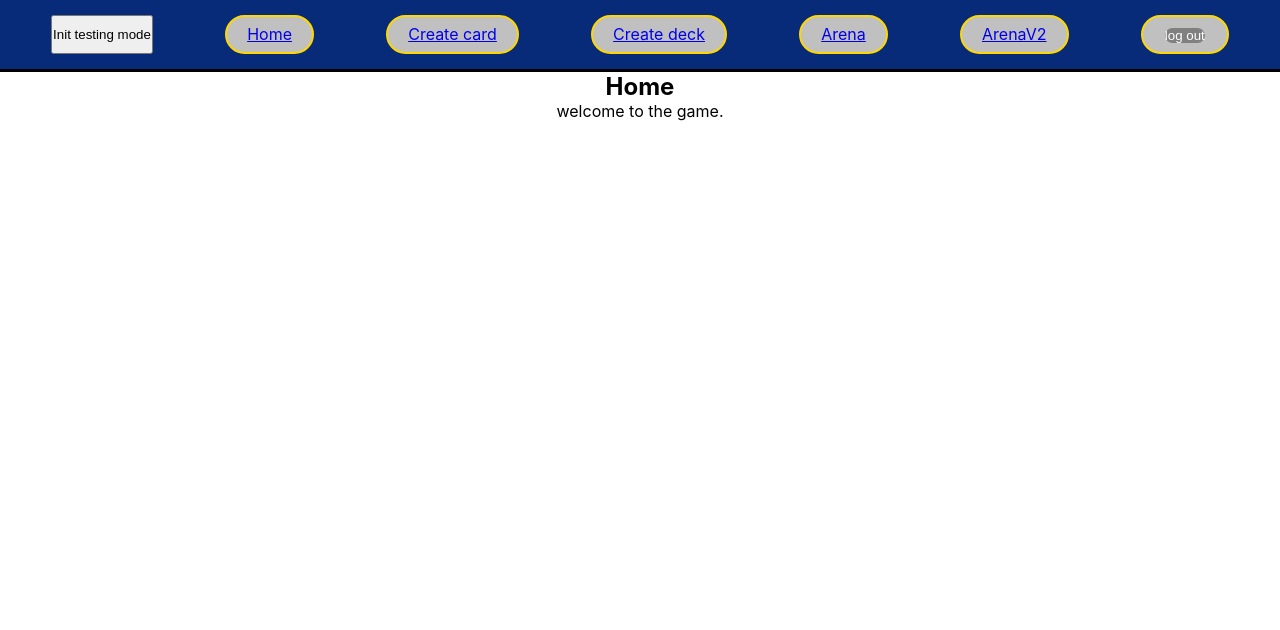
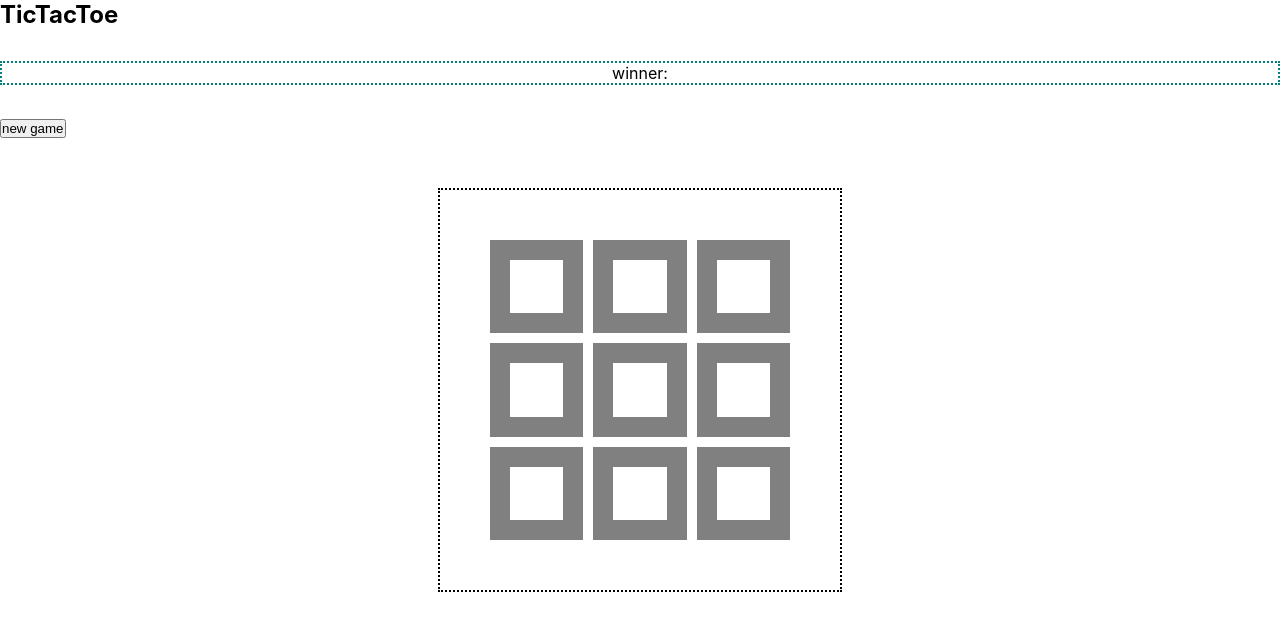
Before and after one commit to b-blom/react-sandbox, a React (Create React App) app: page / in a window 1280 px wide. Shown: the top 630 px of the page. Built offline with nearby package versions, Linux system fonts and the light colour scheme.

Commit message:
Add tic tac toe game and change index.js to render completely different app

```diff
--- a/src/App.js
+++ b/src/App.js
@@ -2,13 +2,16 @@ import './App.css';
 import './game/Game.css';
 import './game/gameComponents/Action.css';
 import Authorizer from './Authorizer';
+import RandomGenerator from './quizMaker/RandomGenerator';
+import QuizGame from './quizMaker/QuizGame';
 
 function App() {
-	return (
-		<div className='App full-height'>
-			<Authorizer />
-		</div>
-	);
+  return (
+    <div className='App full-height'>
+      {/* 			<Authorizer />  // When yo want to run PTG*/}
+      <QuizGame />
+    </div>
+  );
 }
 
 export default App;
--- /dev/null
+++ b/src/TicTacToe/TicTacToe.jsx
@@ -0,0 +1,252 @@
+import React, { useState } from 'react';
+import './tttstyles.css';
+
+export default function TicTacToe() {
+  const [p1, setP1] = useState('player-1');
+  const [gameWinner, setGameWinner] = useState(null);
+
+  const clicked = (id) => {
+    if (gameWinner !== null) {
+      console.log('game over');
+      return;
+    }
+    const tile = document.getElementById(id);
+
+    if (p1 === 'player-1') {
+      if (!tile.classList.contains('player-2')) {
+        tile.style.backgroundColor = 'green';
+        tile.classList.add('player-1');
+        setP1('player-2');
+      }
+    }
+    if (p1 === 'player-2') {
+      if (!tile.classList.contains('player-1')) {
+        tile.style.backgroundColor = 'red';
+        tile.classList.add('player-2');
+        setP1('player-1');
+      }
+    }
+    const doWeHaveAwinner = checkWinner();
+    if (doWeHaveAwinner.includes('player-1')) {
+      console.log('P1 WINS');
+      setGameWinner('player-1');
+    }
+    if (doWeHaveAwinner.includes('player-2')) {
+      setGameWinner('player-2');
+      console.log('P2 WINS');
+    }
+  };
+
+  const checkWinner = () => {
+    let tile11 = document.getElementById('1-1').classList[1];
+    let tile12 = document.getElementById('1-2').classList[1];
+    let tile13 = document.getElementById('1-3').classList[1];
+    let tile21 = document.getElementById('2-1').classList[1];
+    let tile22 = document.getElementById('2-2').classList[1];
+    let tile23 = document.getElementById('2-3').classList[1];
+    let tile31 = document.getElementById('3-1').classList[1];
+    let tile32 = document.getElementById('3-2').classList[1];
+    let tile33 = document.getElementById('3-3').classList[1];
+
+    /* Player 1 win contitions */
+    if (
+      tile11 === 'player-1' &&
+      tile12 === 'player-1' &&
+      tile13 === 'player-1'
+    ) {
+      console.log('player-1 won ROW 1');
+      return 'player-1 won ROW1';
+    }
+    if (
+      tile21 === 'player-1' &&
+      tile22 === 'player-1' &&
+      tile23 === 'player-1'
+    ) {
+      console.log('player-1 won ROW 2');
+      return 'player-1 won ROW2';
+    }
+    if (
+      tile31 === 'player-1' &&
+      tile32 === 'player-1' &&
+      tile33 === 'player-1'
+    ) {
+      console.log('player-1 won ROW 3');
+      return 'player-1 won ROW3';
+    }
+    if (
+      tile11 === 'player-1' &&
+      tile21 === 'player-1' &&
+      tile31 === 'player-1'
+    ) {
+      console.log('player-1 won COL 1');
+      return 'player-1 won COL1';
+    }
+    if (
+      tile12 === 'player-1' &&
+      tile22 === 'player-1' &&
+      tile32 === 'player-1'
+    ) {
+      console.log('player-1 won COL 2');
+      return 'player-1 won COL2';
+    }
+    if (
+      tile31 === 'player-1' &&
+      tile32 === 'player-1' &&
+      tile33 === 'player-1'
+    ) {
+      console.log('player-1 won COL 3');
+      return 'player-1 won COL3';
+    }
+    if (
+      tile11 === 'player-1' &&
+      tile22 === 'player-1' &&
+      tile33 === 'player-1'
+    ) {
+      console.log('player-1 won Diagonal top left');
+      return 'player-1 won DTLeft';
+    }
+    if (
+      tile13 === 'player-1' &&
+      tile22 === 'player-1' &&
+      tile31 === 'player-1'
+    ) {
+      console.log('player-1 won Diagonal top right');
+      return 'player-1 won DTRight';
+    }
+
+    /* Player 2 win contitions */
+    if (
+      tile11 === 'player-2' &&
+      tile12 === 'player-2' &&
+      tile13 === 'player-2'
+    ) {
+      console.log('player-2 won ROW 1');
+      return 'player-2 won ROW1';
+    }
+    if (
+      tile21 === 'player-2' &&
+      tile22 === 'player-2' &&
+      tile23 === 'player-2'
+    ) {
+      console.log('player-2 won ROW 2');
+      return 'player-2 won ROW2';
+    }
+    if (
+      tile31 === 'player-2' &&
+      tile32 === 'player-2' &&
+      tile33 === 'player-2'
+    ) {
+      console.log('player-2 won ROW 3');
+      return 'player-2 won ROW3';
+    }
+    if (
+      tile11 === 'player-2' &&
+      tile21 === 'player-2' &&
+      tile31 === 'player-2'
+    ) {
+      console.log('player-2 won COL 1');
+      return 'player-2 won COL1';
+    }
+    if (
+      tile12 === 'player-2' &&
+      tile22 === 'player-2' &&
+      tile32 === 'player-2'
+    ) {
+      console.log('player-2 won COL 2');
+      return 'player-2 won COL2';
+    }
+    if (
+      tile31 === 'player-2' &&
+      tile32 === 'player-2' &&
+      tile33 === 'player-2'
+    ) {
+      console.log('player-2 won COL 3');
+      return 'player-2 won COL3';
+    }
+    if (
+      tile11 === 'player-2' &&
+      tile22 === 'player-2' &&
+      tile33 === 'player-2'
+    ) {
+      console.log('player-2 won Diagonal top left');
+      return 'player-2 won DTLeft';
+    }
+    if (
+      tile13 === 'player-2' &&
+      tile22 === 'player-2' &&
+      tile31 === 'player-2'
+    ) {
+      console.log('player-2 won Diagonal top right');
+      return 'player-2 won DTRight';
+    }
+    return 'no winner yet';
+  };
+
+  const newGame = () => {
+    let tile11 = document.getElementById('1-1');
+    tile11.classList.remove('player-1');
+    tile11.classList.remove('player-2');
+    tile11.style.backgroundColor = 'inherit';
+
+    let tile12 = document.getElementById('1-2');
+    tile12.classList.remove('player-1');
+    tile12.classList.remove('player-2');
+    tile12.style.backgroundColor = 'inherit';
+
+    let tile13 = document.getElementById('1-3');
+    tile13.classList.remove('player-1');
+    tile13.classList.remove('player-2');
+    tile13.style.backgroundColor = 'inherit';
+
+    let tile21 = document.getElementById('2-1');
+    tile21.classList.remove('player-1');
+    tile21.classList.remove('player-2');
+    tile21.style.backgroundColor = 'inherit';
+
+    let tile22 = document.getElementById('2-2');
+    tile22.classList.remove('player-1');
+    tile22.classList.remove('player-2');
+    tile22.style.backgroundColor = 'inherit';
+
+    let tile23 = document.getElementById('2-3');
+    tile23.classList.remove('player-1');
+    tile23.classList.remove('player-2');
+    tile23.style.backgroundColor = 'inherit';
+
+    let tile31 = document.getElementById('3-1');
+    tile31.classList.remove('player-1');
+    tile31.classList.remove('player-2');
+    tile31.style.backgroundColor = 'inherit';
+
+    let tile32 = document.getElementById('3-2');
+    tile32.classList.remove('player-1');
+    tile32.classList.remove('player-2');
+    tile32.style.backgroundColor = 'inherit';
+
+    let tile33 = document.getElementById('3-3');
+    tile33.classList.remove('player-1');
+    tile33.classList.remove('player-2');
+    tile33.style.backgroundColor = 'inherit';
+
+    setGameWinner(null);
+  };
+
+  return (
+    <div>
+      <h2>TicTacToe</h2>
+      <div className='hud'>winner: {gameWinner}</div>
+      <button onClick={() => newGame()}>new game</button>
+      <div className='field' id='field'>
+        <div className='tile' id='1-1' onClick={() => clicked('1-1')}></div>
+        <div className='tile' id='1-2' onClick={() => clicked('1-2')}></div>
+        <div className='tile' id='1-3' onClick={() => clicked('1-3')}></div>
+        <div className='tile' id='2-1' onClick={() => clicked('2-1')}></div>
+        <div className='tile' id='2-2' onClick={() => clicked('2-2')}></div>
+        <div className='tile' id='2-3' onClick={() => clicked('2-3')}></div>
+        <div className='tile' id='3-1' onClick={() => clicked('3-1')}></div>
+        <div className='tile' id='3-2' onClick={() => clicked('3-2')}></div>
+        <div className='tile' id='3-3' onClick={() => clicked('3-3')}></div>
+      </div>
+    </div>
+  );
+}
--- /dev/null
+++ b/src/TicTacToe/tttstyles.css
@@ -0,0 +1,21 @@
+.hud {
+  margin: 2em auto;
+  border: 2px dotted teal;
+  text-align: center;
+}
+
+.field {
+  width: 300px;
+  height: 300px;
+  border: 2px dotted black;
+  display: grid;
+  grid-template-columns: 1fr 1fr 1fr;
+  grid-template-rows: 1fr 1fr 1fr;
+  gap: 10px;
+  padding: 50px;
+  margin: 50px auto;
+}
+
+.tile {
+  border: 20px solid gray;
+}
--- a/src/index.js
+++ b/src/index.js
@@ -1,7 +1,8 @@
 import React from 'react';
 import ReactDOM from 'react-dom';
 import './index.css';
-import App from './App';
+import PTG from './App';
+import TicTacToe from './TicTacToe/TicTacToe';
 import reportWebVitals from './reportWebVitals';
 import { ApolloProvider, ApolloClient, InMemoryCache } from '@apollo/client';
 
@@ -13,7 +14,8 @@ const client = new ApolloClient({
 ReactDOM.render(
   <React.StrictMode>
     <ApolloProvider client={client}>
-      <App />
+      <TicTacToe />
+      {/*  <PTG /> */}
     </ApolloProvider>
   </React.StrictMode>,
   document.getElementById('root')
```
